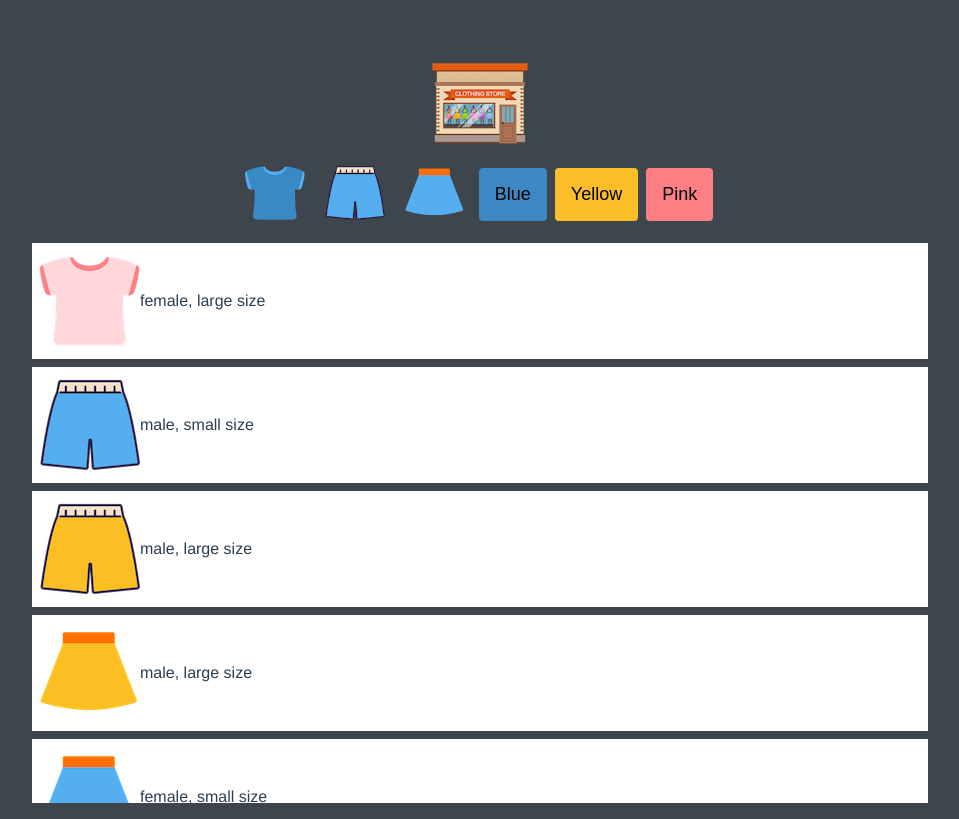
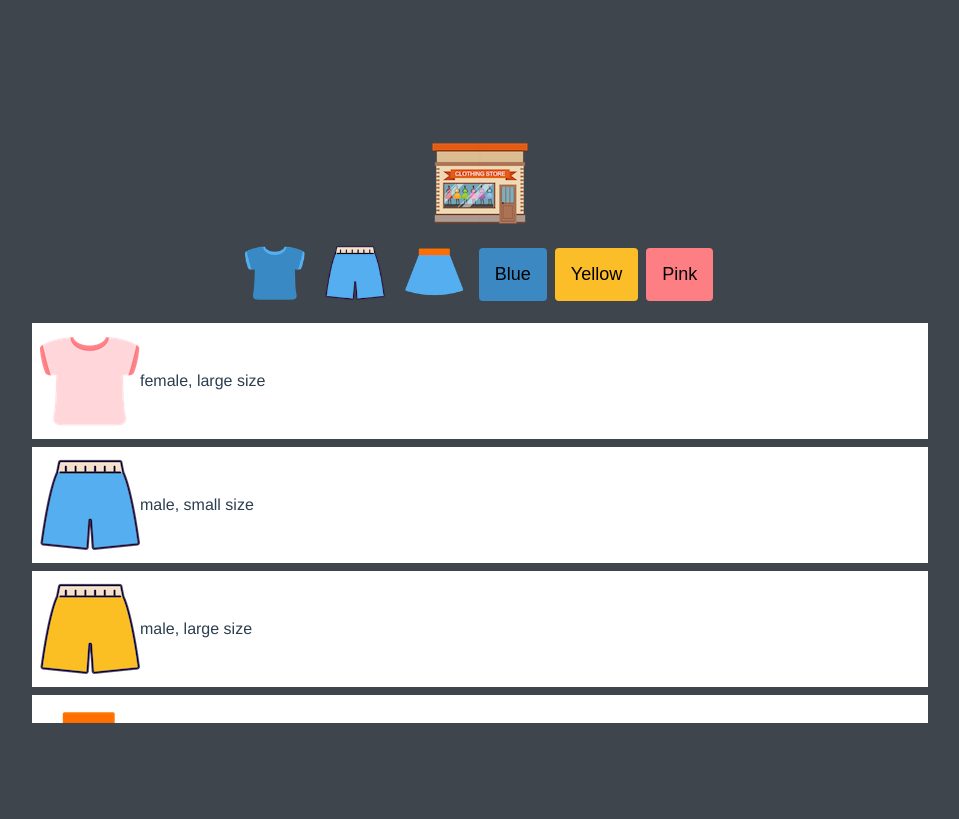
Before and after one commit to byeonggeun-l/Mini_Shopping_Template_Vue, a Vue app: page / in a window 1280 px wide. Shown: the whole page, without its empty margins (160-1119 px from the left). Built offline with nearby package versions, Linux system fonts and the light colour scheme.

Commit message:
CSS Items 높이 수정.
CSS Items 높이 수정.

```diff
--- a/public/index.html
+++ b/public/index.html
@@ -19,13 +19,7 @@
       >
     </noscript>
     <div id="app"></div>
-
-
-
   </section>
-
-
-
   <!-- built files will be auto injected -->
   </body>
 </html>
--- a/src/views/Home.vue
+++ b/src/views/Home.vue
@@ -66,7 +66,9 @@
             />
         </section>
 
-        <ul class="items">
+        <ul
+            class="items"
+        >
             <Item
                 :items-array="itemsInfo"
                 :sort-state="sortState"
@@ -187,12 +189,11 @@ body {
 }
 
 
-
 .items {
   /* width: 60%;
   height: 50%; */
   width: 70vw;
-  height: 70vh;
+  height: 50vh;
   list-style: none;
   padding-left: 0;
   overflow-y: scroll;
```
Also changed, not shown: 18 other files (tests, documents, lock files or other folders).
